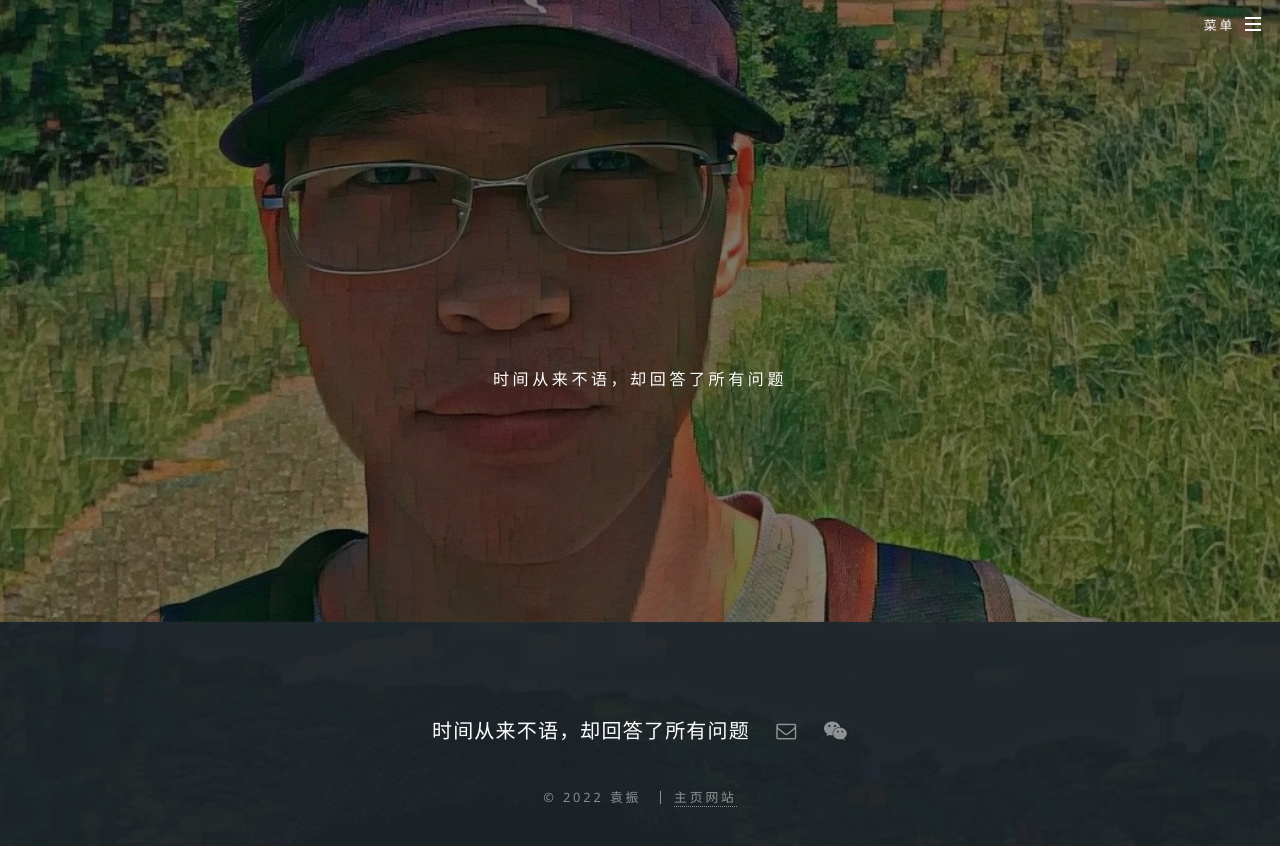
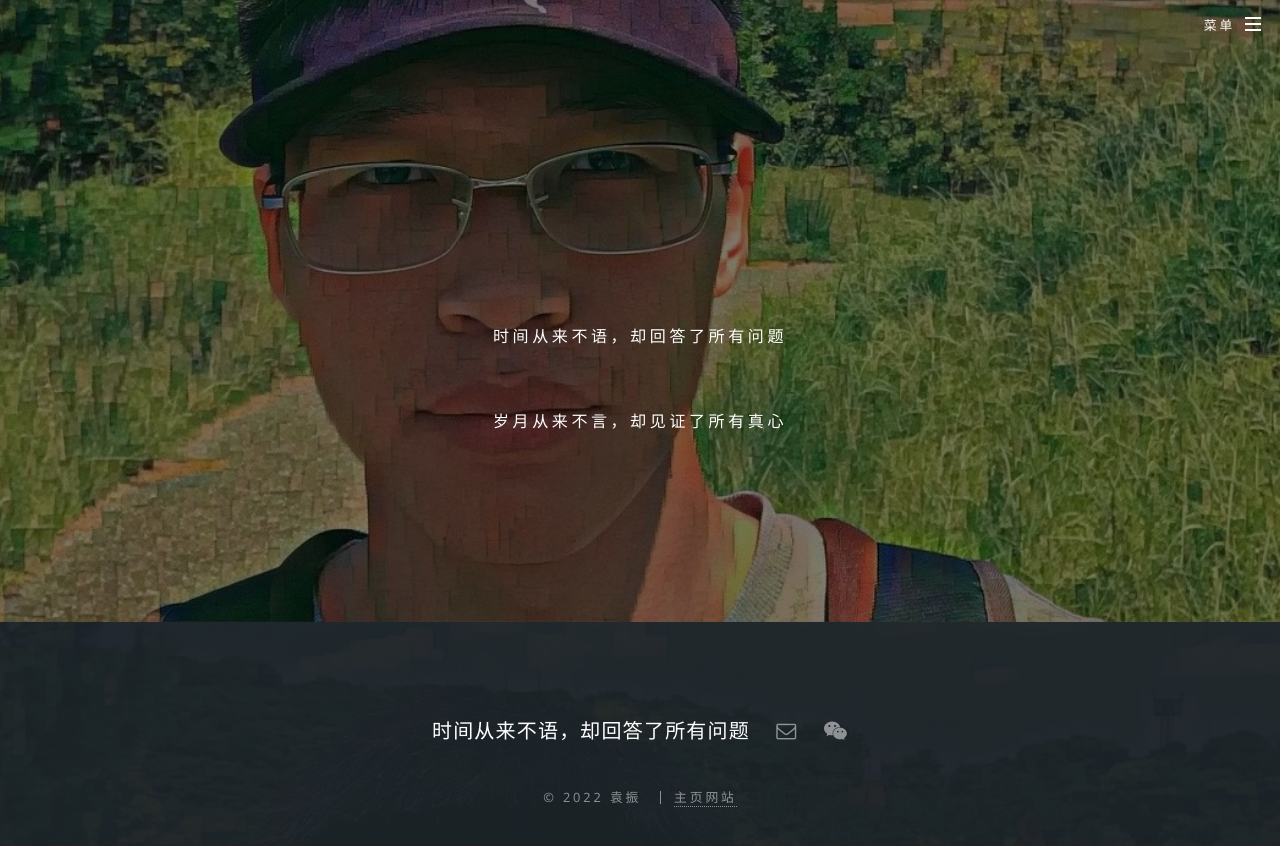
Before and after one commit to yz14/yz14.github.io4, a Jekyll site: the page built from index.html, in a window 1280 px wide and 900 px high, scrolled down 278 px. Shown: the top 846 px of the window. Built offline with Jekyll 4.4.1, drawn with Linux system fonts in a browser that asks for light colours.

Commit message:
Update index.html

```diff
--- a/index.html
+++ b/index.html
@@ -12,5 +12,5 @@ layout: landing
 						</div>
 <!-- 						<a href="#" class="more scrolly">时间从来不语，却回答了所有问题</a> -->
 						<br> <br> <br> <br> <br> <br> <br> <br> <br> <br> <br> <br>
-						<p>时间从来不语，却回答了所有问题</p>
+						<p>时间从来不语，却回答了所有问题</p> <br> <p>岁月从来不言，却见证了所有真心</p>
 					</section>
```
